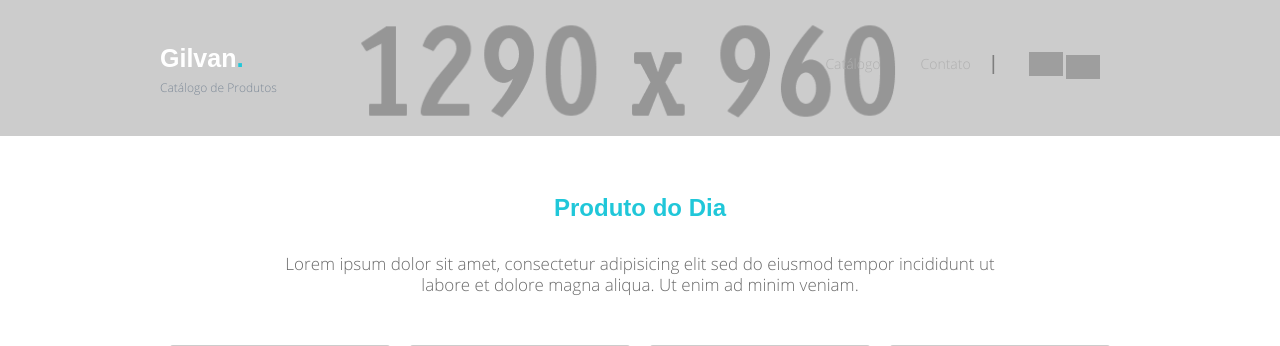
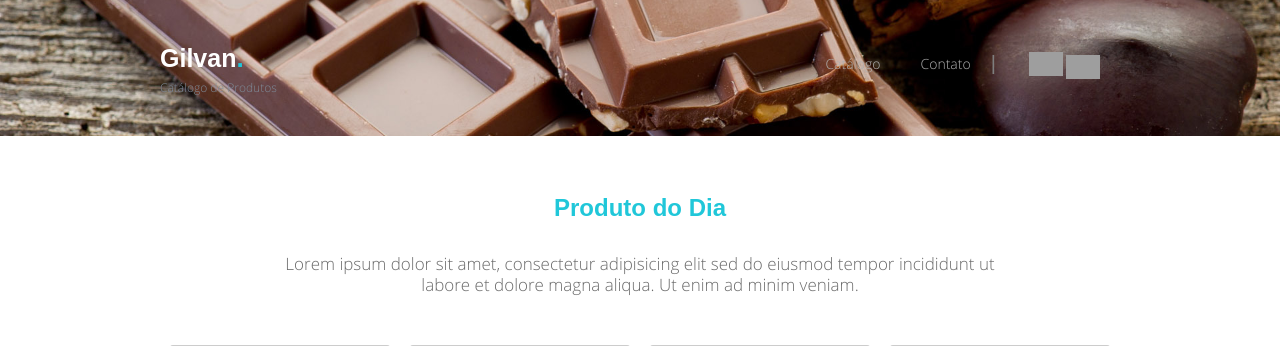
Before and after one commit to GilvanFernandes/SmallSeller, a CodeIgniter app: page /Github/ in a window 1280 px wide. Shown: the top 346 px of the page. Run offline with CodeIgniter, Linux system fonts and the light colour scheme; some web fonts are replaced; grey boxes are pictures that could not be loaded.

Commit message:
Alteração da capa do site

```diff
--- a/front/stylesheets/main.css
+++ b/front/stylesheets/main.css
@@ -79,7 +79,7 @@ www.pixfort.com
 	.header2{
 		position: relative;
 		background: #111;
-		background: url("../content_images/Kohl-Childrens.png") fixed no-repeat center center ;
+		background: url("../content_images/capa.jpg") fixed no-repeat center center ;
 		-webkit-background-size: cover;
 	    -moz-background-size: cover;
 	    -o-background-size: cover;
```
Also changed, not shown: front/content_images/capa.jpg (added).
